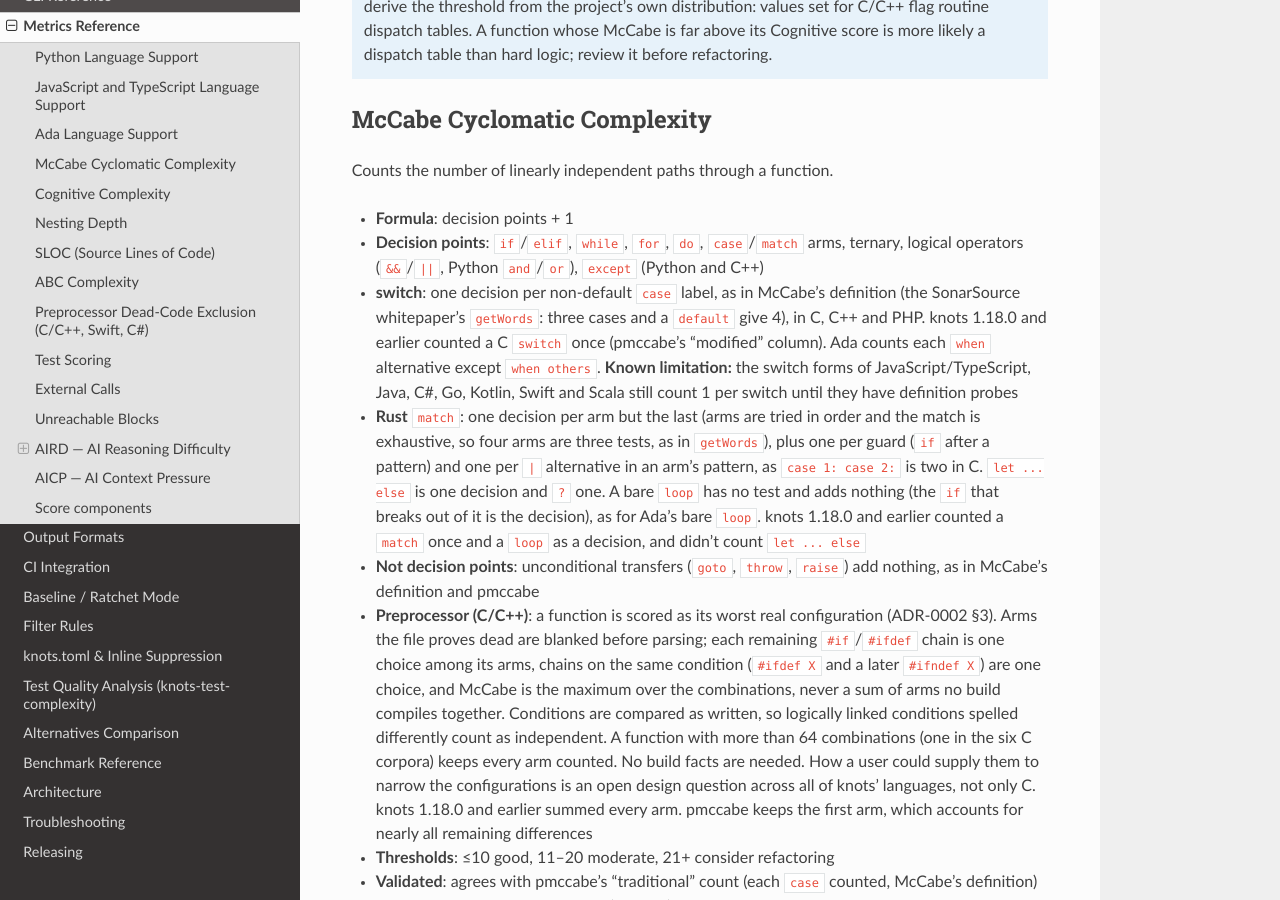
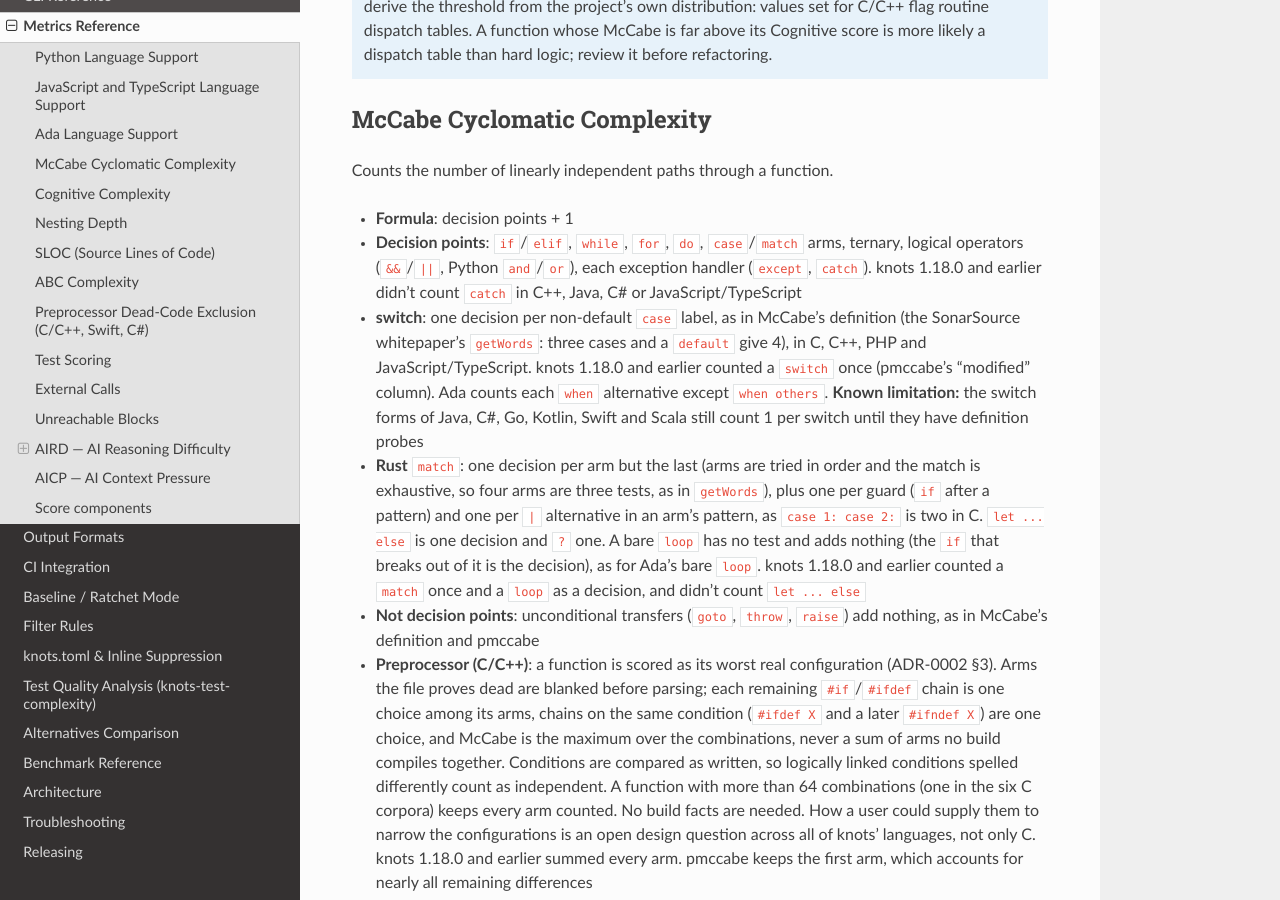
Before and after one commit to brandon-arrendondo/knots, a Sphinx documentation site: the page built from docs/metrics-reference.rst, in a window 1280 px wide and 900 px high, scrolled down 3132 px. Built offline with Sphinx 7.4.7 and the Read the Docs theme 3.1.0, drawn with Linux system fonts in a browser that asks for light colours.

Commit message:
docs(metrics-reference): catch and the JS/TS switch are counted
Co-Authored-By: Claude Opus 5.5 <noreply@anthropic.com>

```diff
--- a/docs/metrics-reference.rst
+++ b/docs/metrics-reference.rst
@@ -165,14 +165,16 @@ Counts the number of linearly independent paths through a function.
 - **Formula**: decision points + 1
 - **Decision points**: ``if``/``elif``, ``while``, ``for``, ``do``,
   ``case``/``match`` arms, ternary, logical operators (``&&``/``||``,
-  Python ``and``/``or``), ``except`` (Python and C++)
+  Python ``and``/``or``), each exception handler (``except``, ``catch``).
+  knots 1.18.0 and earlier didn't count ``catch`` in C++, Java, C# or
+  JavaScript/TypeScript
 - **switch**: one decision per non-default ``case`` label, as in McCabe's
   definition (the SonarSource whitepaper's ``getWords``: three cases and a
-  ``default`` give 4), in C, C++ and PHP. knots 1.18.0 and earlier counted a
-  C ``switch`` once (pmccabe's "modified" column). Ada counts each ``when``
-  alternative except ``when others``. **Known limitation:** the switch forms
-  of JavaScript/TypeScript, Java, C#, Go, Kotlin, Swift and Scala still count
-  1 per switch until they have definition probes
+  ``default`` give 4), in C, C++, PHP and JavaScript/TypeScript. knots 1.18.0
+  and earlier counted a ``switch`` once (pmccabe's "modified" column). Ada
+  counts each ``when`` alternative except ``when others``. **Known
+  limitation:** the switch forms of Java, C#, Go, Kotlin, Swift and Scala
+  still count 1 per switch until they have definition probes
 - **Rust** ``match``: one decision per arm but the last (arms are tried in
   order and the match is exhaustive, so four arms are three tests, as in
   ``getWords``), plus one per guard (``if`` after a pattern) and one per
```
